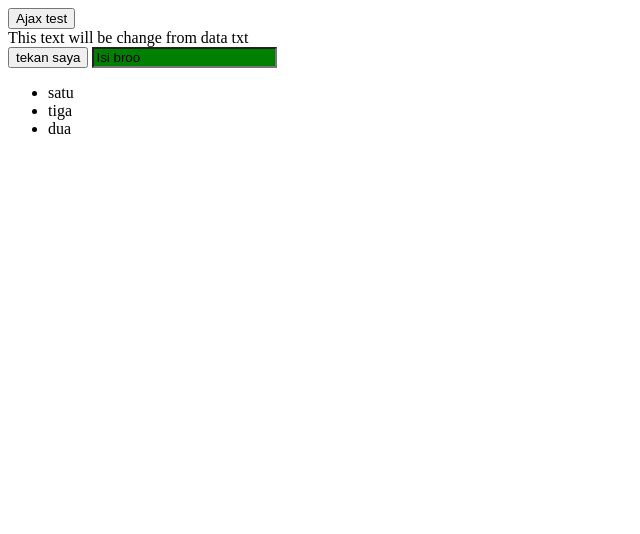
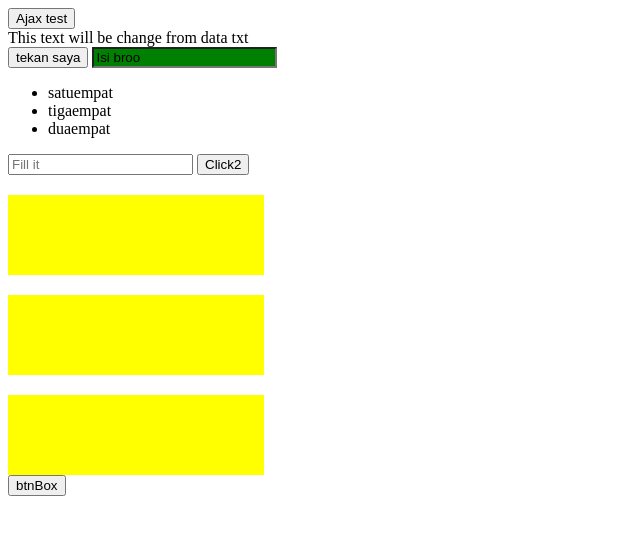
Before and after one commit to rikokurnia/Belajar-Jquery, a plain HTML site: page index.html in a window 1280 px wide. Both pictures are taken after a click on the button "tekan saya". Shown: the whole page, without its empty margins (0-640 px from the left). Drawn offline with nearby package versions, Linux system fonts and the light colour scheme.

Commit message:
learn event

```diff
--- a/app.js
+++ b/app.js
@@ -1,30 +1,48 @@
-$(document).ready(function() {
+$(document).ready(function () {
+  let button = $("#test");
+  button.click(function () {
+    let h3 = $("h3").toggle("3000");
+    h3.addClass("border");
+    h3.css(style);
+  });
 
-    let button = $('button')
-        button.click(function() {
-          let h3 =  $('h3').toggle('3000')
-             h3.addClass('border')
-             h3.css(style)
+  let style = {
+    color: "red",
+    fontSize: "20px",
+    background: "yellow",
+  };
 
-        })
+  button.click(function () {
+    $("p").css("background-color", "blue").show("4000").hide("2000");
+  });
 
-        let style = {
-            color:'red',
-            fontSize: '20px',
-            background: 'yellow',
-        }
+  $("ul").prev().css("background-color", "green");
 
-        button.click(function() {
-            $('p').css('background-color', 'blue').show('4000').hide('2000')
-        })
+  // learn ajax
+  let ajax = $("#ajax");
+  ajax.click(function () {
+    $("#div1").load("data.txt");
+  });
 
+  let li = $("li");
+  li.append("empat");
 
-        $('ul').prev().css('background-color',"green")
+  // event double click
+    const dblclick = $('#clickdbl')
+      dblclick.dblclick(function() {
+        hideInput.alert('this function double click')
+      })
 
-        // learn ajax
-            let ajax = $('#ajax')
-                ajax.click(function() {
-                    $('#div1').load('data.txt')
-                });
+    // event hide input
+    let hideInput = $('#hideIN')
+      hideInput.keypress(function(){
+        $(this).hide()
+      })
 
-})
+    // event fade
+      $("#box").click(function(){
+        $(".boxes1").fadeToggle();
+        $(".boxes1").fadeToggle("slow");
+        $(".boxes1").fadeToggle(3000);
+      });
+});
--- a/data.txt
+++ b/data.txt
@@ -1,2 +1,2 @@
 Haloo bro
-<h2>My name is Riko</h2>
+What's up guyss
--- a/index.html
+++ b/index.html
@@ -17,6 +17,13 @@
         .border {
             border: 4px solid rgb(20, 63, 237);
         }
+
+        .boxes1 {
+            max-width: 20vw;
+            margin-top: 20px;
+            height: 10vh;
+            background-color: yellow;
+        }
     </style>
 
 
@@ -26,7 +33,7 @@
             This text will be change from data txt
         </div>
 
-    <button>tekan saya</button>
+    <button id="test">tekan saya</button>
     <h3>Lorem, ipsum dolor sit amet consectetur adipisicing elit. Reiciendis, consequuntur pariatur inventore voluptate at ab repudiandae veniam necessitatibus facilis iusto assumenda aperiam ut nesciunt possimus ipsam deleniti expedita nemo laboriosam?</h3>
 
     <p>Haloo riko ganteng</p>
@@ -38,6 +45,14 @@
         <li>dua</li>
     </ul>
 
+    <input type="text" placeholder="Fill it" id="hideIN">
+    <button id="clickdbl">Click2</button>
+
+    <div class="boxes1"></div>
+    <div class="boxes1"></div>
+    <div class="boxes1"></div>
+        <button id="box">btnBox</button>
+
     <script src="app.js"></script>
 </body>
 </html>
```
Also changed, not shown: style.css (deleted), 2 other files.
